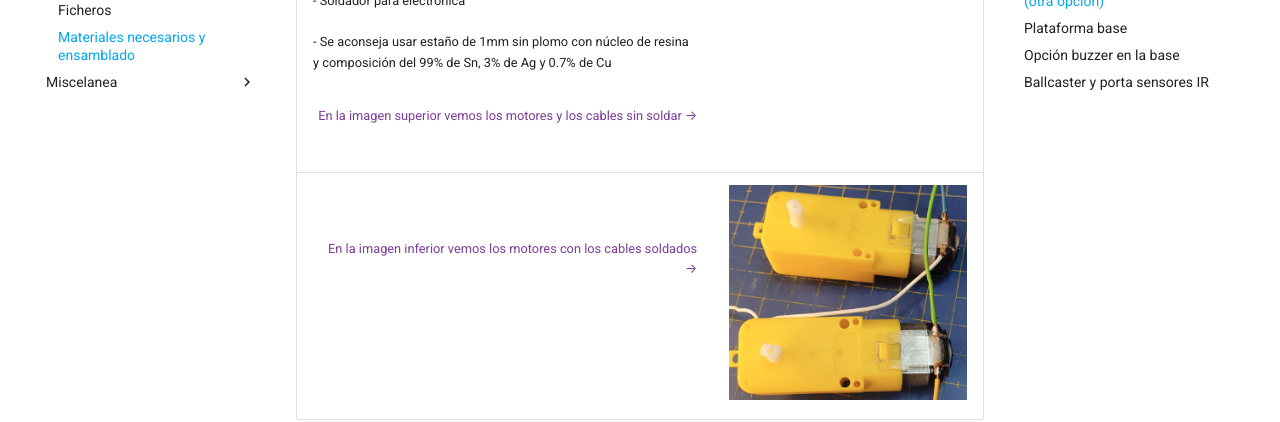
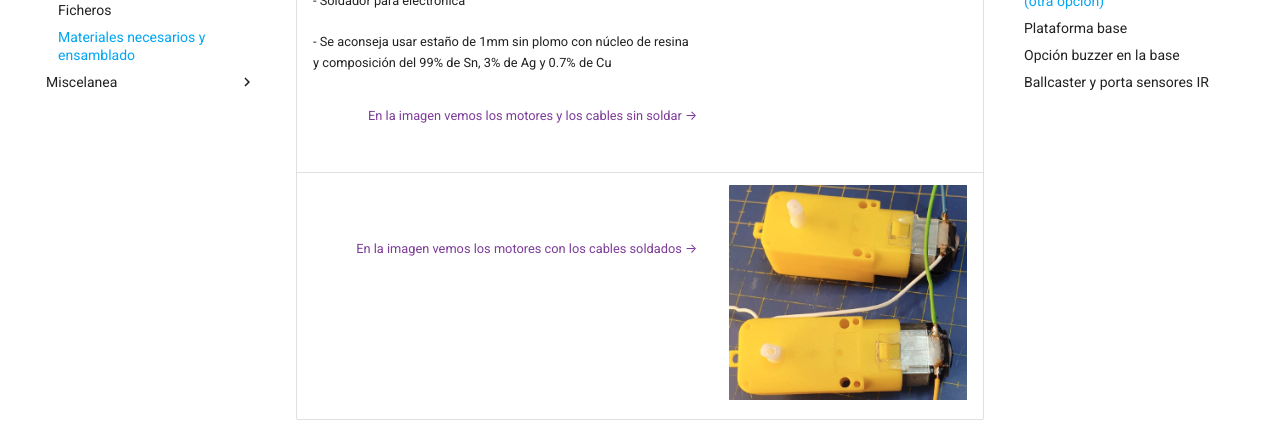
Before and after one commit to clubroboticagranada/MASAYLO-CRG, an MkDocs documentation site: the page built from docs/ensamble.md, in a window 1280 px wide and 900 px high, scrolled down 1872 px. Shown: the part 152-574 px from the top of the window. Built offline with MkDocs 1.6.1 and Material for MkDocs 9.7.7, drawn with Linux system fonts in a browser that asks for light colours; comment, search, counter and statistics services are not loaded.

```diff
--- a/docs/ensamble.md
+++ b/docs/ensamble.md
@@ -73,8 +73,8 @@ En la imagen 4 tenemos el interruptor preparado para la instalación. Debemos te
 
 | **Previo. Materiales para los motores** | Imágenes |
 |---|:-:|
-| <br>Si partimos de la base que los motores no vienen ya preinstalados con cables, necesitamos:</br><br>- 2 motores DC de 3 a 6V con reductora</br><br>- 4 trozos de hilos de diferentes colores</br><br>- Tijeras o pelacables</br><br>- Soldador para electrónica</br><br>- Se aconseja usar estaño de 1mm sin plomo con núcleo de resina y composición del 99% de Sn, 3% de Ag y 0.7% de Cu</br><br><P align="right"><FONT COLOR="#7D3C98">En la imagen superior vemos los motores y los cables sin soldar --></FONT></P></br> | ![Motores y cables sin soldar](../img/ensamble/i1.png) |
-| </br><br><P align="right"><FONT COLOR="#7D3C98">En la imagen inferior vemos los motores con los cables soldados --></FONT></P></br>  | ![Motores cableados](../img/ensamble/i2.png) |
+| <br>Si partimos de la base que los motores no vienen ya preinstalados con cables, necesitamos:</br><br>- 2 motores DC de 3 a 6V con reductora</br><br>- 4 trozos de hilos de diferentes colores</br><br>- Tijeras o pelacables</br><br>- Soldador para electrónica</br><br>- Se aconseja usar estaño de 1mm sin plomo con núcleo de resina y composición del 99% de Sn, 3% de Ag y 0.7% de Cu</br><br><P align="right"><FONT COLOR="#7D3C98">En la imagen vemos los motores y los cables sin soldar --></FONT></P></br> | ![Motores y cables sin soldar](../img/ensamble/i1.png) |
+| </br><br><P align="right"><FONT COLOR="#7D3C98">En la imagen vemos los motores con los cables soldados --></FONT></P></br>  | ![Motores cableados](../img/ensamble/i2.png) |
 
 | **Previo. Materiales necesarios para el portapilas** | Imágenes |
 |---|:-:|
```
Also changed, not shown: docs/Miscelanea/about.md (+1 -1 lines), docs/ficheros.md (+2 -2 lines), docs/img/Manuel.png (added).
